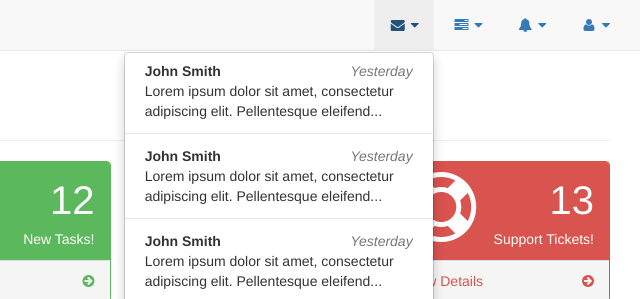
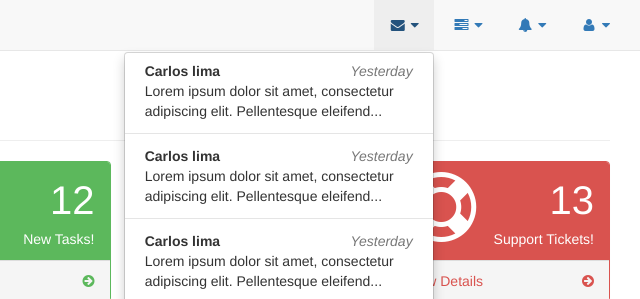
Before and after one commit to CarlosApLima2018/gpadmin, a website: page pages/index.html in a window 1280 px wide. Both pictures are taken after a click on the link 1043 px from the left and 25 px from the top of the page. Shown: the top 299 px of the page, 640-1280 px from the left. Drawn offline with Linux system fonts and the light colour scheme.

Commit message:
Alteração texto

```diff
--- a/pages/index.html
+++ b/pages/index.html
@@ -61,7 +61,7 @@
                         <li>
                             <a href="#">
                                 <div>
-                                    <strong>John Smith</strong>
+                                    <strong>Carlos lima</strong>
                                     <span class="pull-right text-muted">
                                         <em>Yesterday</em>
                                     </span>
@@ -73,7 +73,7 @@
                         <li>
                             <a href="#">
                                 <div>
-                                    <strong>John Smith</strong>
+                                    <strong>Carlos lima</strong>
                                     <span class="pull-right text-muted">
                                         <em>Yesterday</em>
                                     </span>
@@ -85,7 +85,7 @@
                         <li>
                             <a href="#">
                                 <div>
-                                    <strong>John Smith</strong>
+                                    <strong>Carlos lima</strong>
                                     <span class="pull-right text-muted">
                                         <em>Yesterday</em>
                                     </span>
```
